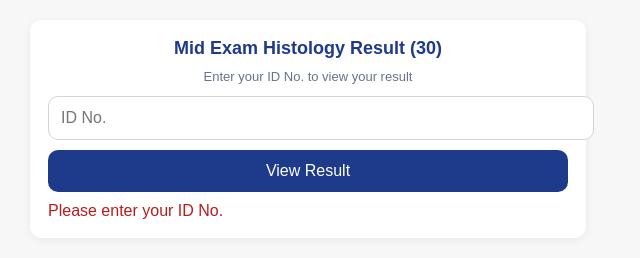
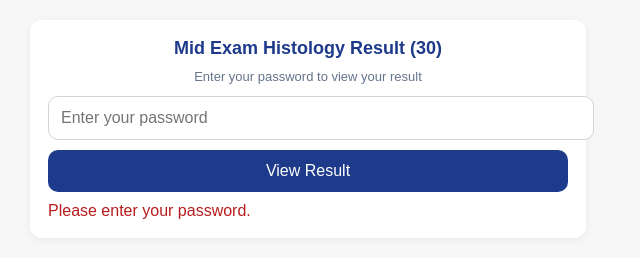
Before and after one commit to EL-Academy/Histology-Result, a plain HTML site: page index.html in a window 1280 px wide. Both pictures are taken after a click on the button "View Result". Shown: the whole page, without its empty margins (332-972 px from the left). Drawn offline with Linux system fonts and the light colour scheme.

Commit message:
Add files via upload

```diff
--- a/index.html
+++ b/index.html
@@ -3,7 +3,7 @@
 <head>
 <meta charset="UTF-8" />
 <meta name="viewport" content="width=device-width, initial-scale=1" />
-<title>Mid Exam  Result (30)</title>
+<title>id Exam Histology Result (30)</title>
 <style>
   body{font-family:Arial, sans-serif;background:#f7f7f7;margin:0;padding:20px;}
   .box{max-width:520px;margin:auto;background:#fff;border-radius:12px;padding:18px;box-shadow:0 2px 10px rgba(0,0,0,.06);}
@@ -22,9 +22,19 @@
 <body>
   <div class="box">
     <h1>Mid Exam Histology Result (30)</h1>
-    <div class="sub">Enter your ID No. to view your result</div>
+    <div class="sub">Enter your password to view your result</div>
 
-    <input id="sid" placeholder="ID No." inputmode="numeric" autocomplete="off" />
+    <!-- UPDATED: password + alphanumeric keyboard on mobile -->
+    <input
+      id="sid"
+      type="password"
+      placeholder="Enter your password"
+      inputmode="text"
+      autocomplete="off"
+      autocapitalize="none"
+      spellcheck="false"
+    />
+
     <button id="btn">View Result</button>
 
     <div id="msg" class="error" style="display:none;"></div>
@@ -61,11 +71,13 @@ async function lookup(){
   try{
     if(!DATA) await loadData();
 
-    const id = document.getElementById("sid").value.trim();
-    if(!id) return showError("Please enter your ID No.");
+    const pw = document.getElementById("sid").value.trim();
+    if(!pw) return showError("Please enter your password.");
 
-    const rec = DATA[id];
-    if(!rec) return showError("ID not found. Please check and try again.");
+    // NOTE: This assumes your results.json is keyed by password (instead of ID).
+    // Example: { "Abc123": { "name": "Student", "result": "..." } }
+    const rec = DATA[pw];
+    if(!rec) return showError("Password not found. Please check and try again.");
 
     showResult(rec);
   }catch(e){
```
